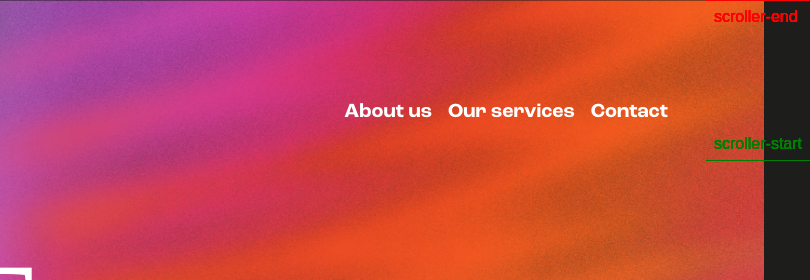
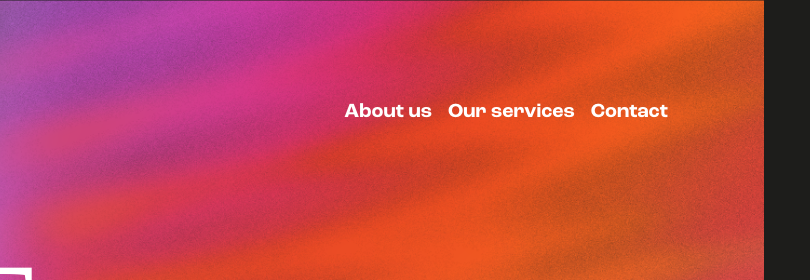
Before and after one commit to ezexedge/festival, a website: page index.html in a window 1280 px wide. Shown: the top 280 px of the page, 470-1280 px from the left. Drawn offline with nearby package versions, Linux system fonts and the light colour scheme.

Commit message:
hide markers from gsap

```diff
--- a/index.html
+++ b/index.html
@@ -282,7 +282,7 @@ sections.forEach(section => {
   gsap.fromTo(section.children, {y: '+=150', opacity: 0}, {y: 0, opacity: 1, stagger: 0.3, duration: 1, ease: 'easeInOut', scrollTrigger: {
   trigger: section,
   start: 'start 20%',
-  markers:true,
+ // markers:true,
 }})
 });
 gsap.from('.img2',{
```
Also changed, not shown: 1 other file.
